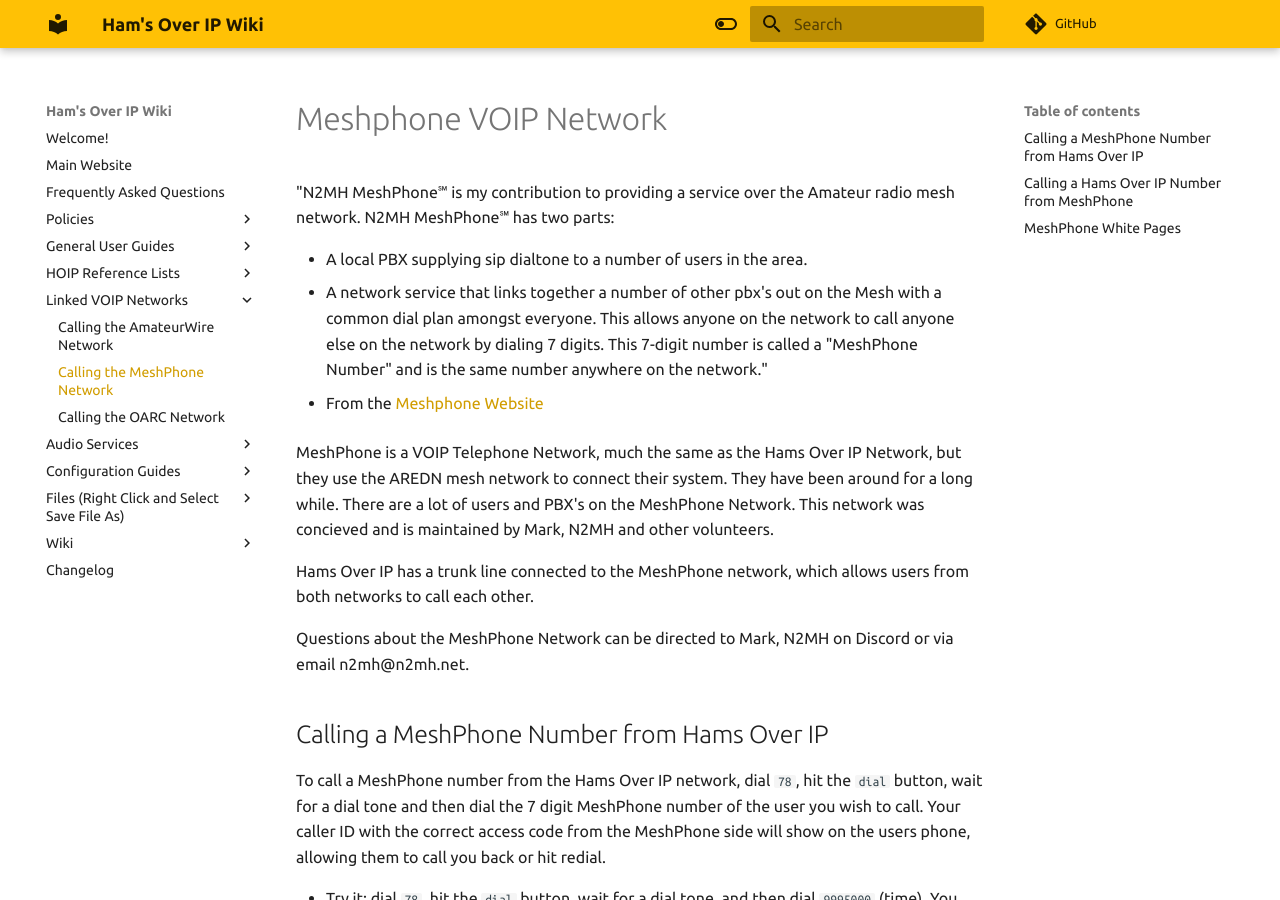
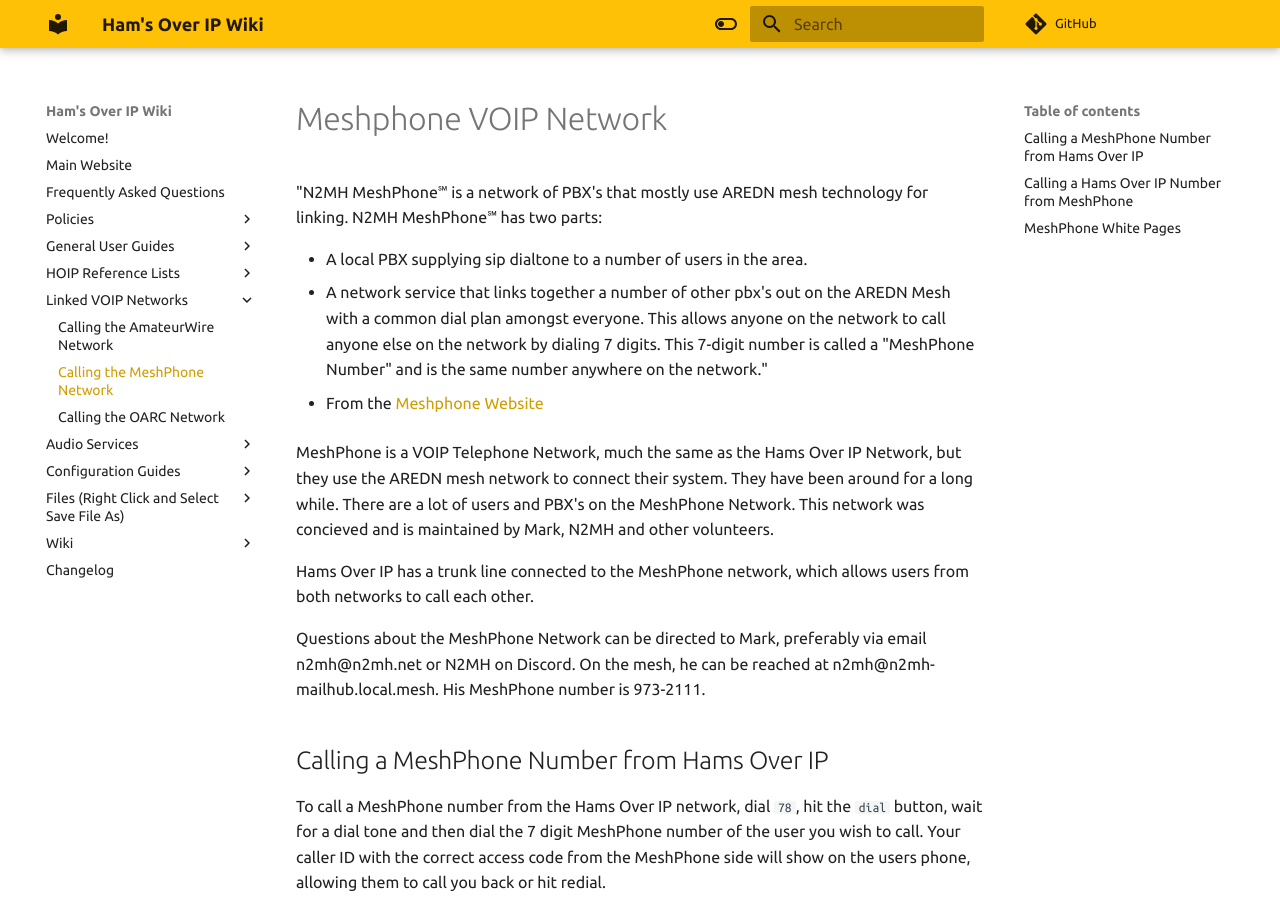
Before and after one commit to hamsoverip/wiki, an MkDocs documentation site: the page built from docs/General/other_systems/meshphone.md, in a window 1280 px wide and 900 px high. Built offline with MkDocs 1.6.1 and Material for MkDocs 9.7.7, drawn with Linux system fonts in a browser that asks for light colours; comment, search, counter and statistics services are not loaded.

Commit message:
Update meshphone.md

```diff
--- a/docs/General/other_systems/meshphone.md
+++ b/docs/General/other_systems/meshphone.md
@@ -1,9 +1,9 @@
 # Meshphone VOIP Network
 
-"N2MH MeshPhone℠ is my contribution to providing a service over the Amateur radio mesh network. N2MH MeshPhone℠ has two parts:
+"N2MH MeshPhone℠ is a network of PBX's that mostly use AREDN mesh technology for linking. N2MH MeshPhone℠ has two parts:
 
 * A local PBX supplying sip dialtone to a number of users in the area.
-* A network service that links together a number of other pbx's out on the Mesh with a common dial plan amongst everyone. This allows anyone on the network to call anyone else on the network by dialing 7 digits. This 7-digit number is called a "MeshPhone Number" and is the same number anywhere on the network."
+* A network service that links together a number of other pbx's out on the AREDN Mesh with a common dial plan amongst everyone. This allows anyone on the network to call anyone else on the network by dialing 7 digits. This 7-digit number is called a "MeshPhone Number" and is the same number anywhere on the network."
 
 * From the [Meshphone Website](http://ntwomh.ddns.net:5894/meshphone/)
 
@@ -11,7 +11,7 @@
 
 Hams Over IP has a trunk line connected to the MeshPhone network, which allows users from both networks to call each other.
 
-Questions about the MeshPhone Network can be directed to Mark, N2MH on Discord or via email n2mh@n2mh.net.
+Questions about the MeshPhone Network can be directed to Mark, preferably via email n2mh@n2mh.net or N2MH on Discord. On the mesh, he can be reached at n2mh@n2mh-mailhub.local.mesh. His MeshPhone number is 973-2111.
 
 ## Calling a MeshPhone Number from Hams Over IP
 
```
